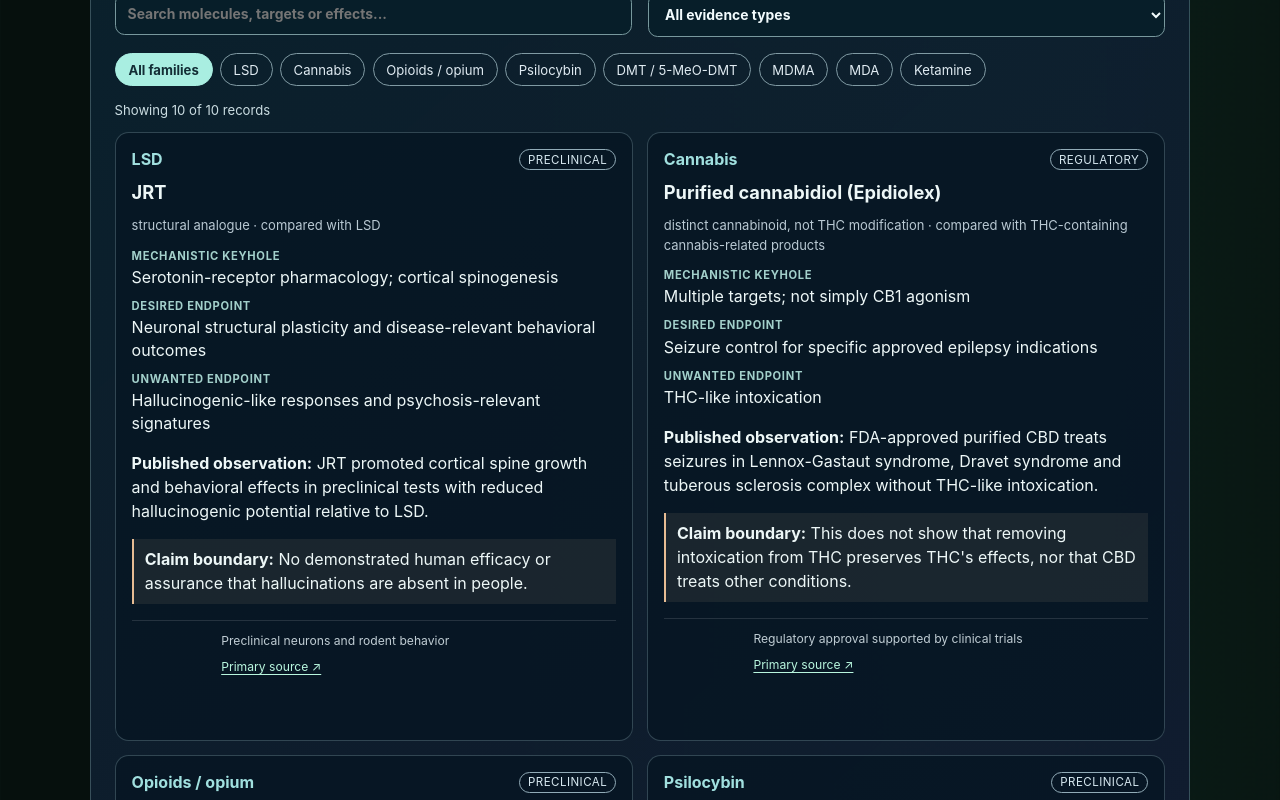
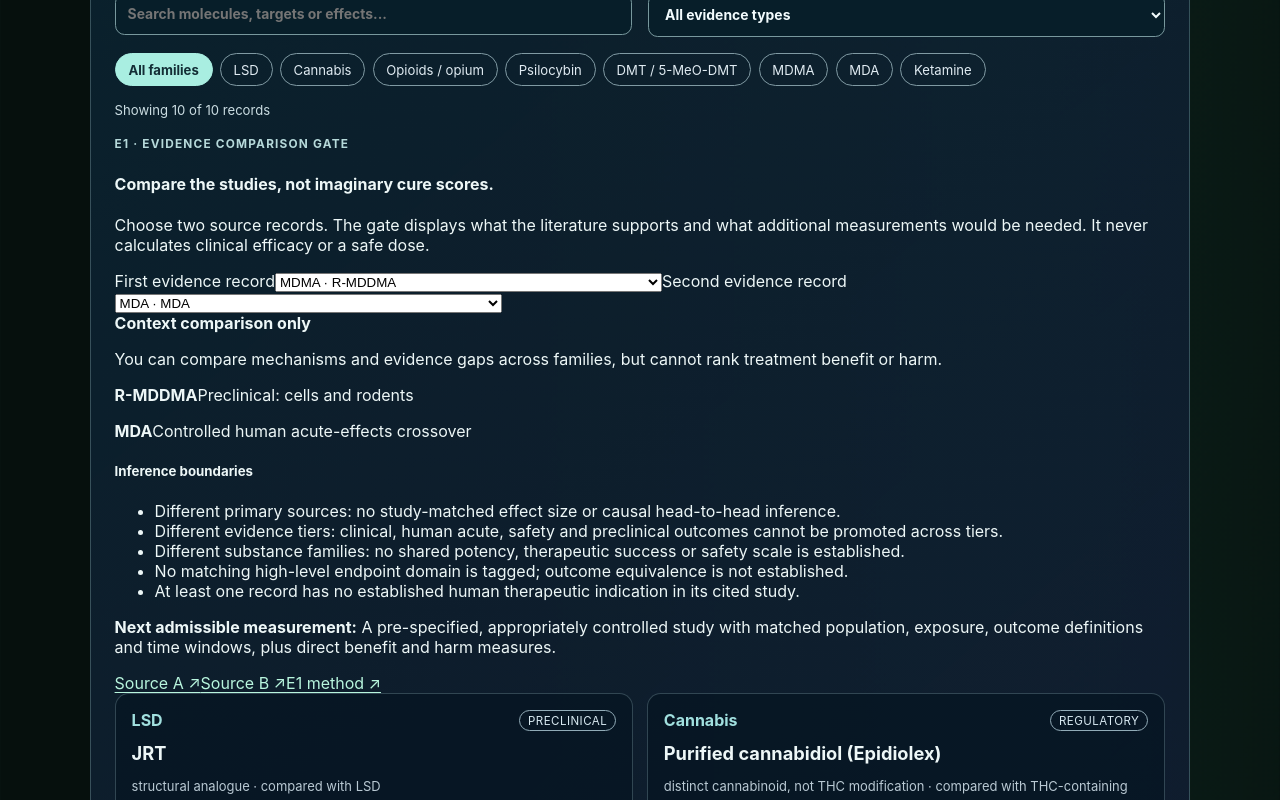
Before and after one commit to MichaelWave369/NestedBubbleGear, a React (Vite) app: page / in a window 1280 px wide. Shown: the part 3420-4220 px from the top of the page. Built offline with nearby package versions, Linux system fonts and the light colour scheme.

Commit message:
feat(es01-e1): integrate src/ES01Explorer.jsx

```diff
--- a/src/ES01Explorer.jsx
+++ b/src/ES01Explorer.jsx
@@ -1,5 +1,6 @@
 import { useMemo, useState } from 'react'
 import registry from './es01Evidence.json'
+import ES01Comparator from './ES01Comparator.jsx'
 import './es01Explorer.css'
 
 const ALL = 'All families'
@@ -34,6 +35,7 @@ export default function ES01Explorer() {
       {FAMILIES.map(f => <button key={f} type="button" aria-pressed={family === f} className={family === f ? 'active' : ''} onClick={() => setFamily(f)}>{f}</button>)}
     </div>
     <p className="es01-count" aria-live="polite">Showing {records.length} of {registry.records.length} records</p>
+    <ES01Comparator />
     <div className="es01-cards">
       {records.map(r => <article className="es01-card" key={r.id}>
         <div className="es01-card-head"><span className="es01-family">{r.family}</span><span className="es01-tier">{r.evidenceTier.replaceAll('-', ' ')}</span></div>
```
